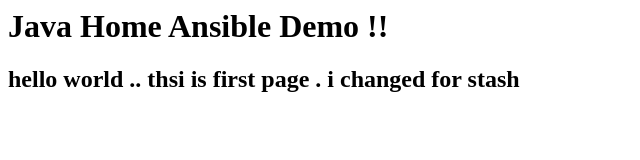
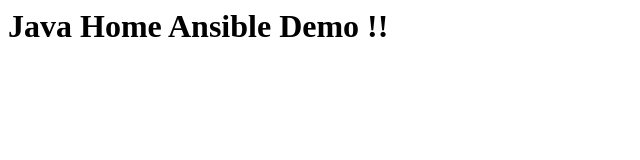
Before and after one commit to ankitanagarale/ansible-jenkins, a plain HTML site: page index.html in a window 1280 px wide. Shown: the whole page, without its empty margins (0-640 px from the left). Drawn offline with Linux system fonts and the light colour scheme.

Commit message:
Update index.html

```diff
--- a/index.html
+++ b/index.html
@@ -1,3 +1 @@
 <h1> Java Home Ansible Demo !!</h1>
-
-<h2> hello world .. thsi is first page . i changed for stash </h2>
```
